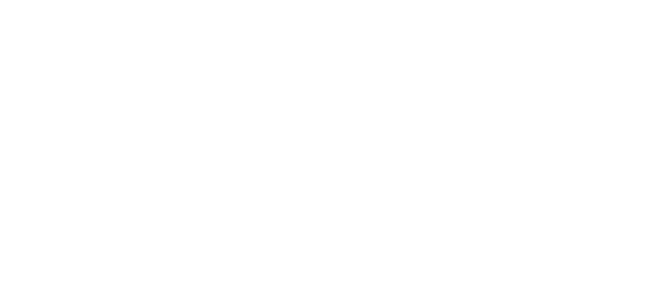
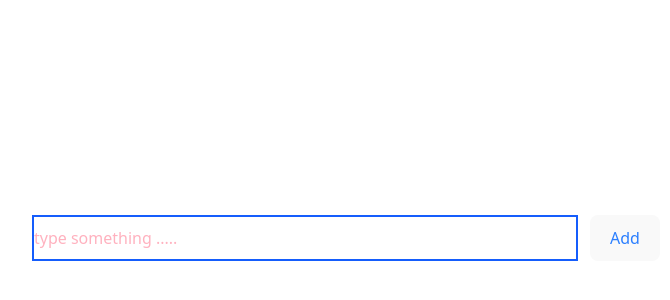
Before and after one commit to AmirTaki/course-redux-in-react, a React (Vite) app: page / in a window 1280 px wide. Shown: the part 162-462 px from the top of the page, without its empty margins (300-970 px from the left). Built offline with nearby package versions, Linux system fonts and the light colour scheme.

Commit message:
project ToDo part 2

```diff
--- a/src/App.jsx
+++ b/src/App.jsx
@@ -1,16 +1,15 @@
-import { Provider } from 'react-redux'
 import './App.css'
-import store from './todo/store'
+import ToDoAdderForm from './components/TodDoAdderForm'
+import ToDoList from './components/ToDoList'
 
 function App() {
 
+  return (
+    <div className="text-rose-400">
+        <ToDoAdderForm />
+        <ToDoList />
+    </div>
 
-  return (
-    <Provider store = {store}>
-      <div className="text-rose-400 ">
-
-      </div>
-    </Provider>
   )
 }
 
--- /dev/null
+++ b/src/components/ToDoList.jsx
@@ -0,0 +1,17 @@
+import { useSelector } from "react-redux";
+import ToDoItem from "./TodoItem";
+
+const ToDoList =  () => {
+    const todos = useSelector((store) => store.todos)
+    return (
+        <ul>
+            {todos.map((todo) => {
+                return(
+                    <ToDoItem key = {todo.id} todo = {todo}/>
+                )
+            })}
+        </ul>
+    )
+}
+
+export default ToDoList;
--- /dev/null
+++ b/src/components/TodDoAdderForm.jsx
@@ -0,0 +1,28 @@
+import { useState } from "react"
+import { addToDo } from "../todo/actions"
+import { useDispatch, useSelector } from "react-redux"
+
+const ToDoAdderForm = () => {
+
+    const [text, setText] =  useState('')
+    const dispatch =  useDispatch()
+    return(
+        <div className=" flex w-[50vw]">
+            <input
+                type="text" className="border-2 py-2 mx-3 w-full border-blue-600"
+                placeholder="type something ....."
+                value = {text}
+                onChange={(e) => {setText(e.target.value)}}
+            />
+            <button
+                className="text-blue-500"
+                onClick={() => {
+                    dispatch(addToDo(text));
+                    setText('')
+                }}
+            >Add</button>
+        </div>
+    )
+}
+
+export default ToDoAdderForm
--- /dev/null
+++ b/src/components/TodoItem.jsx
@@ -0,0 +1,20 @@
+import { useDispatch } from "react-redux"
+import { removeToDo } from "../todo/actions"
+
+export default function ToDoItem  ({todo}) {
+    const dispatch =  useDispatch()
+
+    return (
+        <li className="flex justify-between items-center w-[50vw] text-gray-200">
+            <span className="w-full py-3">
+                {todo.text}
+            </span>
+            <button
+                className="text-red-700"
+                onClick={() => {dispatch(removeToDo(todo.id))}}
+            >
+                Remove
+            </button>
+        </li>
+    )
+}
--- a/src/main.jsx
+++ b/src/main.jsx
@@ -2,11 +2,15 @@
 import { createRoot } from 'react-dom/client'
 import './index.css'
 import App from './App.jsx'
+import { Provider } from 'react-redux'
+import store from './todo/store.js'
 
 
 createRoot(document.getElementById('root')).render(
   <StrictMode>
+    <Provider store = {store}>
       <App />
+    </Provider>
   </StrictMode>,
 )
 
--- a/src/todo/reducer.js
+++ b/src/todo/reducer.js
@@ -15,15 +15,12 @@
                     text: action.payload.text ,
                     id : uuidv4()
                 }
-
             ]}
 
         case "REMOVE":
-            return {...state, todos : [
-                ...state.todos.filter(
-                    (item) => { item.id !== action.payload.id}
-                )
-            ]}
+            return {...state,
+                todos: [...state.todos.filter((item) => item.id !== action.payload.id )]
+            }
         default :
             return state
     }
--- a/src/todo/todo.jsx
+++ /dev/null
@@ -1,5 +0,0 @@
-const ToDoList = () => {
-    return(
-        <div className="">todos</div>
-    )
-}
```
